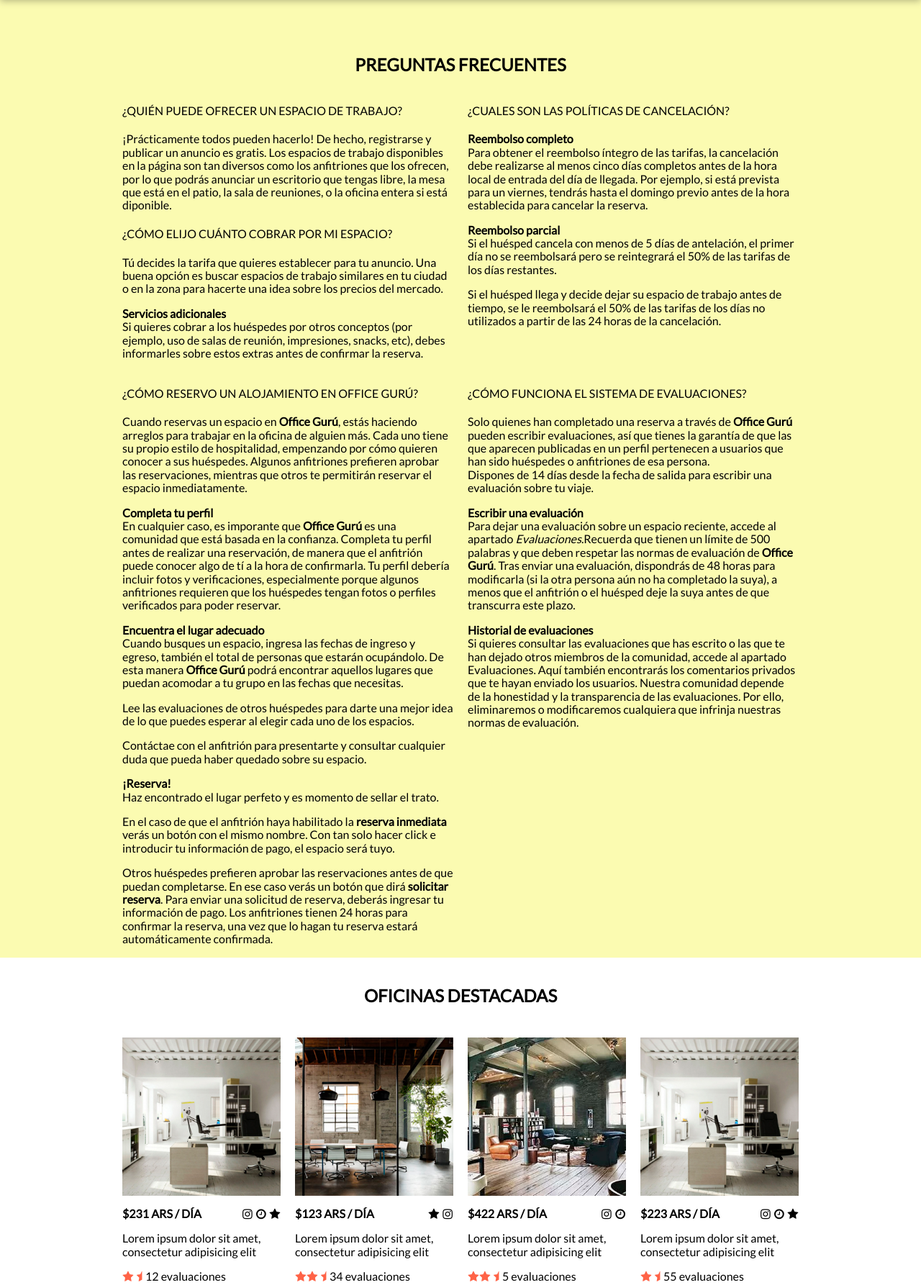
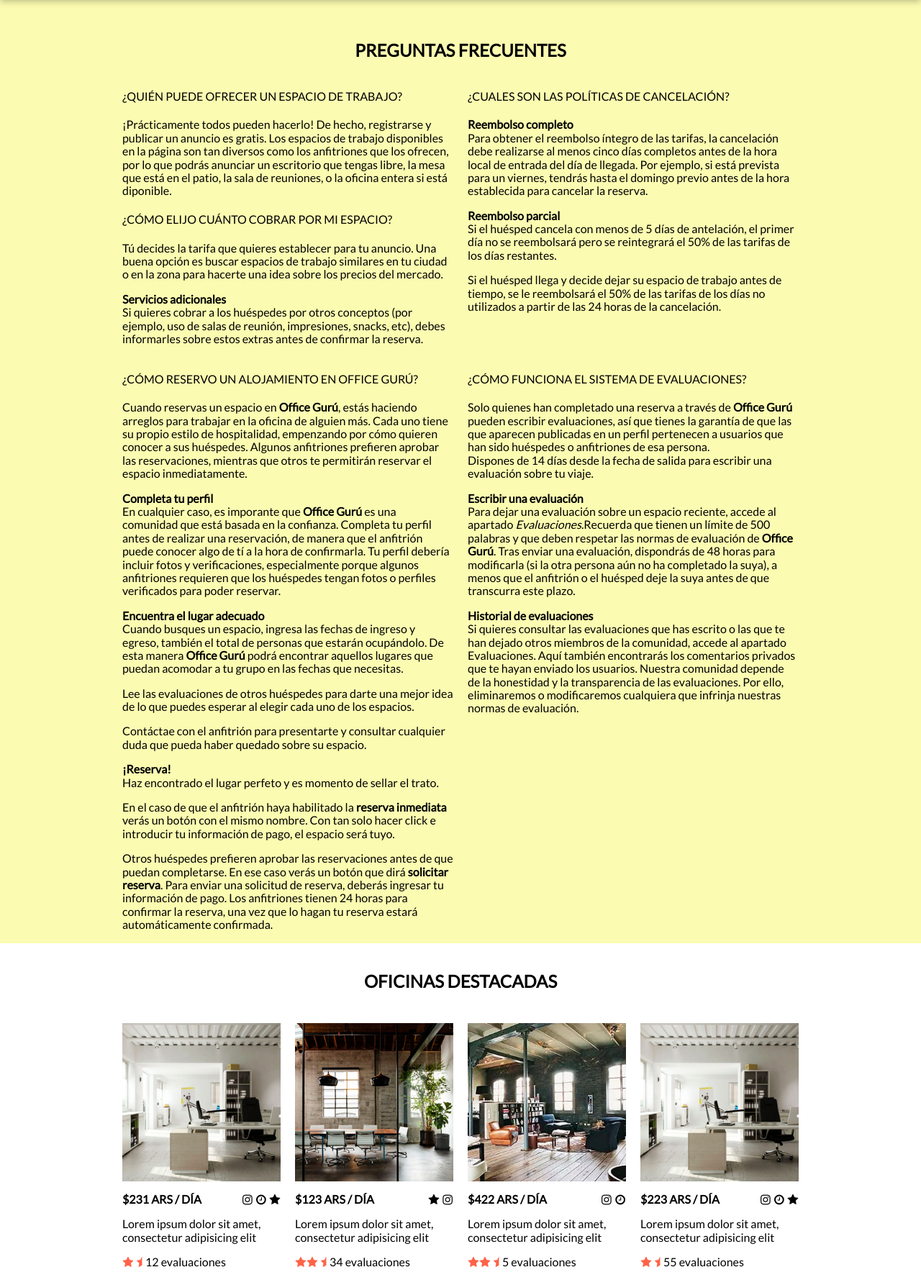
Before and after one commit to Apalamara/proyectoDigital, a PHP site: page /faq.php in a window 1280 px wide. Shown: the part 90-1876 px from the top of the page at 72% size. Run offline with PHP 8.4, Linux system fonts and the light colour scheme.

Commit message:
Cambios varios en el CSS
- Se quita el pad de las páginas que ya no lo necesitan.

```diff
--- a/faq.php
+++ b/faq.php
@@ -2,7 +2,7 @@
 <?php $bodyClass = 'page-faq menu-inverse' ?>
 <?php require_once('header.php'); ?>
 <main>
-	<section class="questions pad-top">
+	<section class="questions">
 		<div class="container">
 			<h2>Preguntas frecuentes</h2>
 			<div class="row">
--- a/register.php
+++ b/register.php
@@ -28,7 +28,7 @@ if (isLoggedIn())
 <?php $bodyClass = 'page-register menu-inverse' ?>
 <?php require_once('header.php'); ?>
 <main>
-	<section class="user-form pad-top">
+	<section class="user-form">
 		<div class="container">
 			<h2>Registrate ahora y empezá a trabajar desde donde quieras</h2>
 			<div class="legal-text">
--- a/welcome.php
+++ b/welcome.php
@@ -2,7 +2,7 @@
 <?php $bodyClass = 'page-faq' ?>
 <?php require_once('header.php'); ?>
 <main>
-	<section class="questions pad-top">
+	<section class="questions">
 		<div class="container">
 			<h2>¡Gracias por registrarte!</h2>
 			<article class="question txt-center">
```
